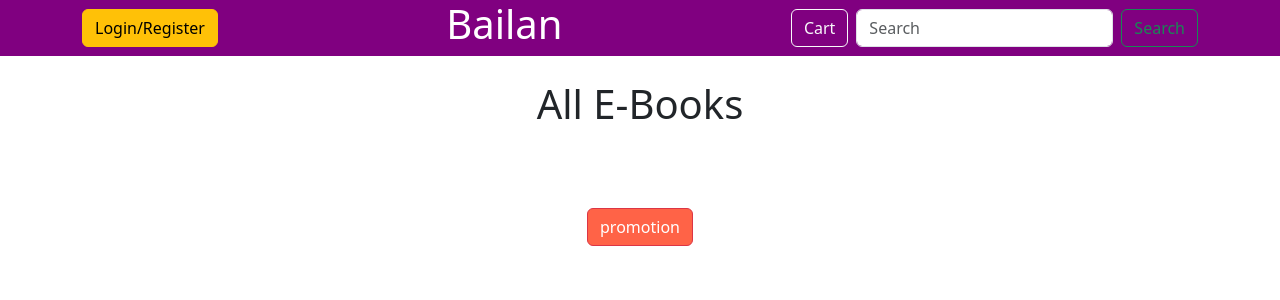
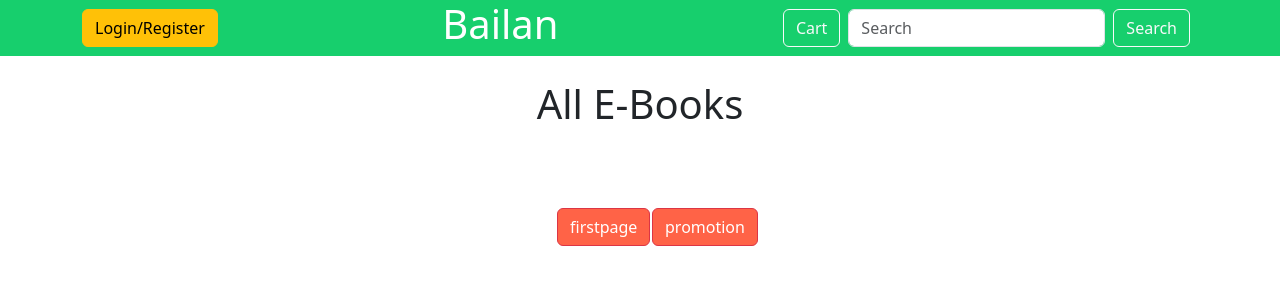
Before and after one commit to warinww/Bailan-Baijai, a Python web app: template template/index.html in a window 1280 px wide. Shown: the top 300 px of the page. Run offline with Jinja, Linux system fonts and the light colour scheme; the template is opened without the code that fills it, so the values that code supplies are empty; some libraries are stand-ins or nearby versions.

Commit message:
new commit

```diff
--- a/template/index.css
+++ b/template/index.css
@@ -1,5 +1,5 @@
 .bg-header {
-    background-color: purple;
+    background-color: rgb(23, 207, 109);
 }
 
 .h1-center {
--- a/template/index.html
+++ b/template/index.html
@@ -34,7 +34,7 @@
                 <div class="d-flex align-items-center ms-auto">
                     <form id="searchForm" class="d-flex" role="search">
                         <input id="search_by_name" class="form-control me-2" type="text" placeholder="Search">
-                        <button id="searchButton" class="btn btn-outline-success" type="button">Search</button>
+                        <button id="searchButton" class="btn btn-outline-light me-2" type="button">Search</button>
                     </form>
                 </div>
             </div>
@@ -43,7 +43,16 @@
 
     <h1 class="text-center py-4">All E-Books</h1><br><br>
 
-    <button class="btn btn-danger d-block mx-auto promotion-btn" onclick="promotion_page()">promotion</button>
+    <div class="container">
+        <div class="row justify-content-center">
+          <div class="col-md-1">
+            <button class="btn btn-danger d-block mx-auto promotion-btn" onclick="window.location.href='index.html'">firstpage</button>
+          </div>
+          <div class="col-md-1">
+            <button class="btn btn-danger d-block mx-auto promotion-btn" onclick="promotion_page()">promotion</button>
+          </div>
+        </div>
+      </div>
 
 
     <div id="content"></div>
--- a/template/index.js
+++ b/template/index.js
@@ -36,7 +36,7 @@ function displayBookList(bookList) {
   content.innerHTML = '';
 
   const divRow = document.createElement('div');
-  divRow.classList.add('row','row-cols-1', 'row-cols-md-3', 'g-4', 'col-md-10', 'm-auto');
+  divRow.classList.add('row', 'row-cols-1', 'row-cols-md-3', 'g-4', 'col-md-10', 'm-auto');
 
   bookList.forEach(book => {
     const divCol = document.createElement('div');
@@ -47,7 +47,6 @@ function displayBookList(bookList) {
 
     const a = document.createElement('a');
     a.href = `book_info.html?id=${book.id}`;
-      a.target = "_blank";
 
     const img = document.createElement('img');
     img.src = `images/${book.book_name}.jpg`;
@@ -77,6 +76,11 @@ function displayBookList(bookList) {
     aPrice.title = 'Price';
     aPrice.textContent = 'Price';
 
+    // Set onclick event to the card title to navigate to book_info.html
+    h5.onclick = function() {
+      window.location.href = `book_info.html?id=${book.id}`;
+    };
+
     a.appendChild(img);
     divCardBody.appendChild(h5);
     divCardBody.appendChild(pWriter);
@@ -91,6 +95,7 @@ function displayBookList(bookList) {
 
   content.appendChild(divRow);
 }
+
 
 
 async function get_book_info(id) {
```
Lines whose indentation alone changed are shown as unchanged.
